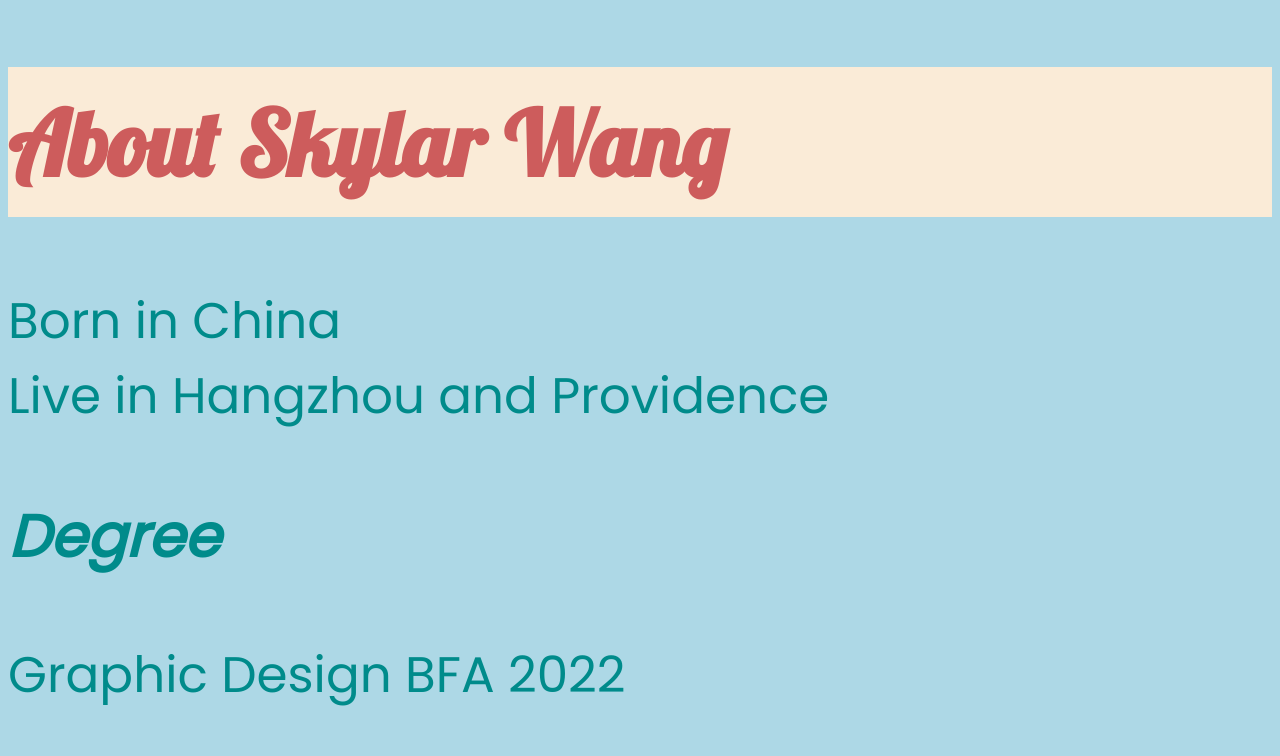
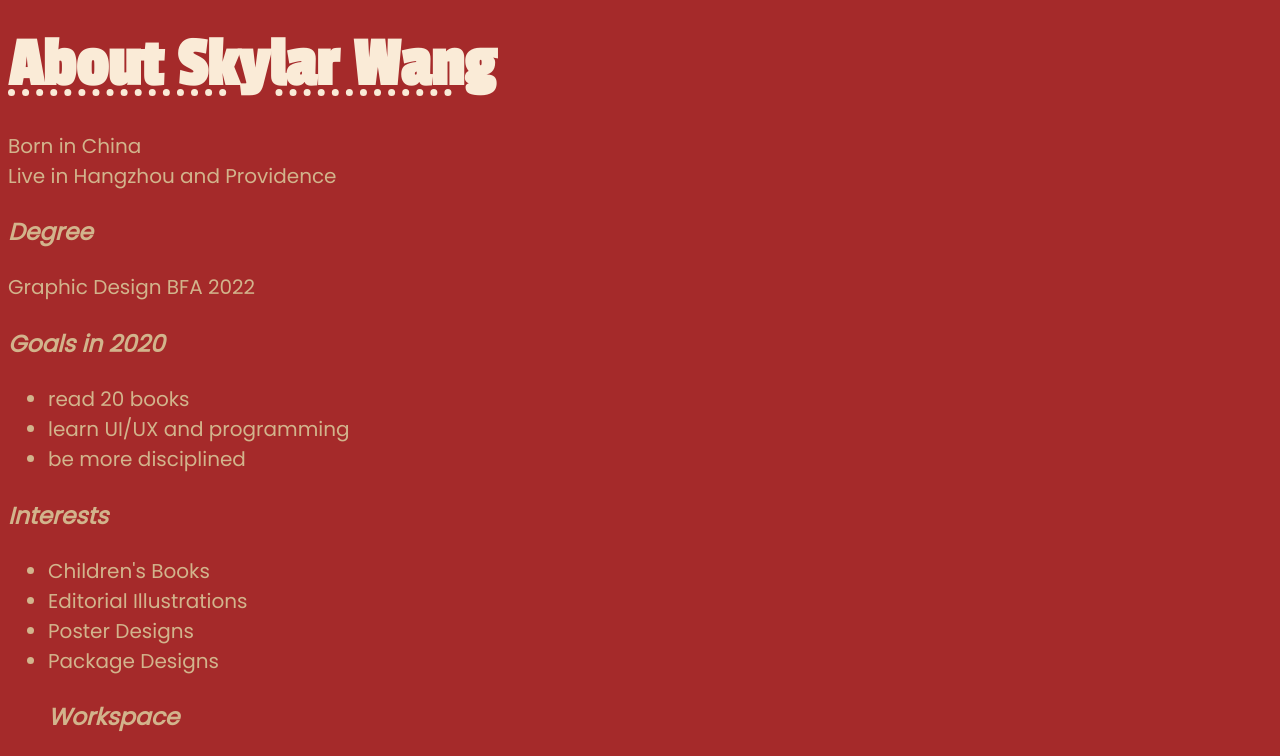
Before and after one commit to skylarwang9/AboutMe, a plain HTML site: page index.html in a window 1280 px wide. Shown: the top 756 px of the page. Drawn offline with Linux system fonts and the light colour scheme; a web font is replaced by a local one.

Commit message:
added more texts and photos

```diff
--- a/index.html
+++ b/index.html
@@ -4,22 +4,36 @@
     <title>About Me</title>
     <link href="style.css" rel="stylesheet" type="text/css">
     <link href="https://fonts.googleapis.com/css2?family=Poppins&display=swap" rel="stylesheet">
-    <link href="https://fonts.googleapis.com/css2?family=Bangers&family=Lobster&family=Poppins&display=swap" rel="stylesheet">
-
+    <link href="https://fonts.googleapis.com/css2?family=Girassol&family=Passion+One&display=swap" rel="stylesheet">
   </head>
   <body>
     <h1><strong><span>About Skylar Wang</span></strong></h1>
     <p>Born in China<br>Live in Hangzhou and Providence</p>
     <h3>Degree</h3>
     <p>Graphic Design BFA 2022</p>
+
     <h3>Goals in 2020</h3>
     <ul>
       <li>read 20 books</li>
       <li>learn UI/UX and programming</li>
       <li>be more disciplined</li>
     </ul>
+
+    <h3>Interests</h3>
+    <ul>
+      <li>Children's Books</li>
+      <li>Editorial Illustrations</li>
+      <li>Poster Designs</li>
+      <li>Package Designs</li>
+
     <h3>Workspace</h3>
     <img src="images/workspace.jpg" alt="where I am working in 15 West">
     <p>quarantined in 15 West now :(</p>
+    <img src="images/view.JPG" alt="the view from my window">
+    <p>got a nice view from my window</p>
+    <img src="images/orange.jpg" alt="orange">
+    <br>
+    <img src="images/guitar.jpg" alt="guitar">
+    <p>sleeping, eating, playing guitar, and reading <br>are the only things keep me alive now</p>
   </body>
 </html>
--- a/style.css
+++ b/style.css
@@ -1,20 +1,24 @@
 img {
   width: 600px;}
-h1 {color:Indianred;}
+
+
+
+
+
+
 body{
-  background-color: lightblue;
-  color: darkcyan;
-}
-body{
-  font-family: 'Poppins', sans-serif;
-  font-size: 50px;
-}
+    background-color:brown;
+    color: tan;
+    font-family: 'Poppins', sans-serif;
+    font-size: 20px;
+  }
+h1 {color:antiquewhite;}
+
 Span{
-  font-family: 'Lobster', cursive;
-  font-size: 90px;
-}
-h1{
-  background-color: antiquewhite;
+  font-family: 'Passion One', cursive;
+  font-size: 70px;
+  text-decoration: underline;
+  text-decoration-style: dotted;
 }
 h3{
   font-style: italic;
```
Also changed, not shown: images/view.JPG (added), 5 other files.
